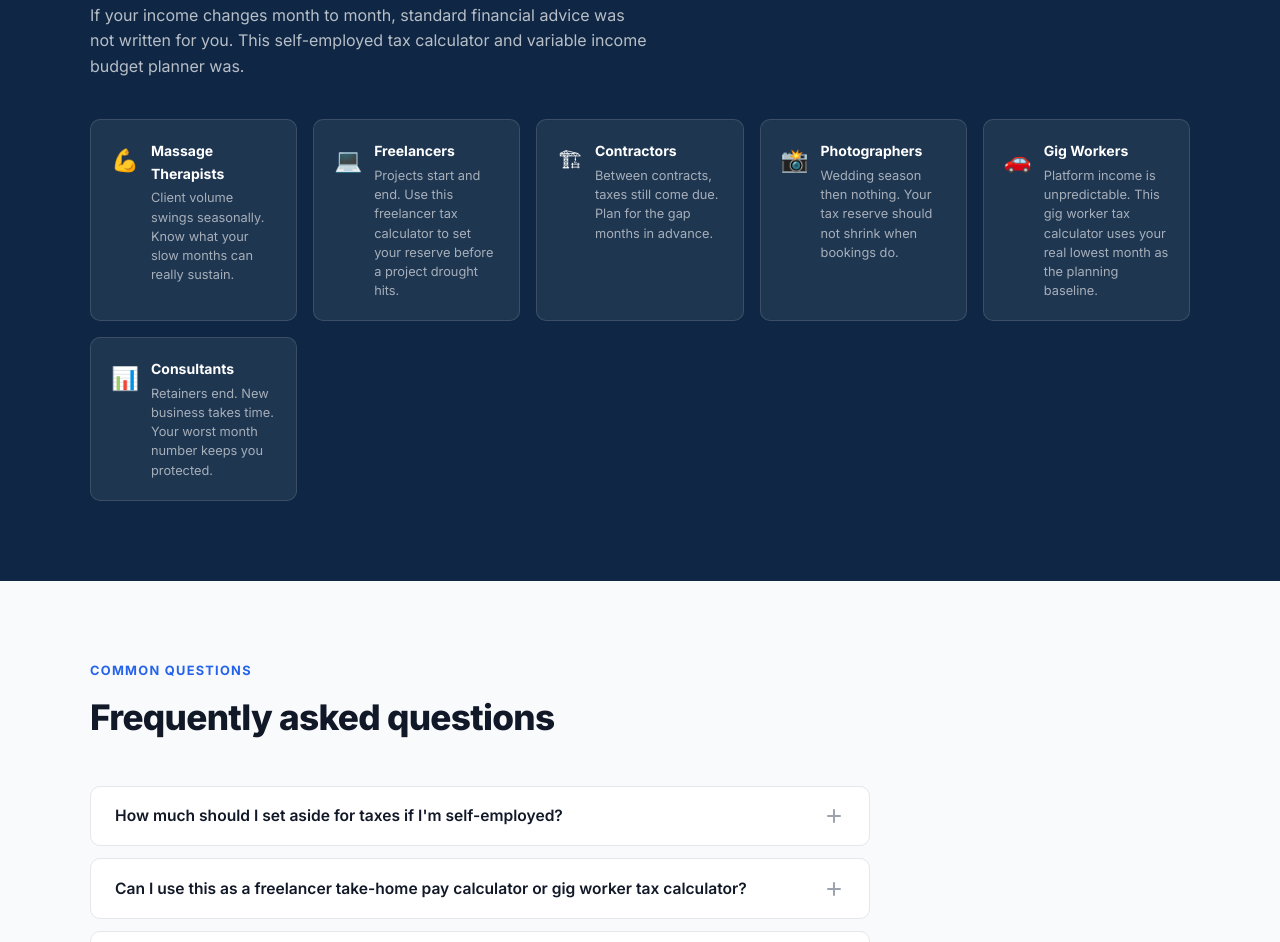
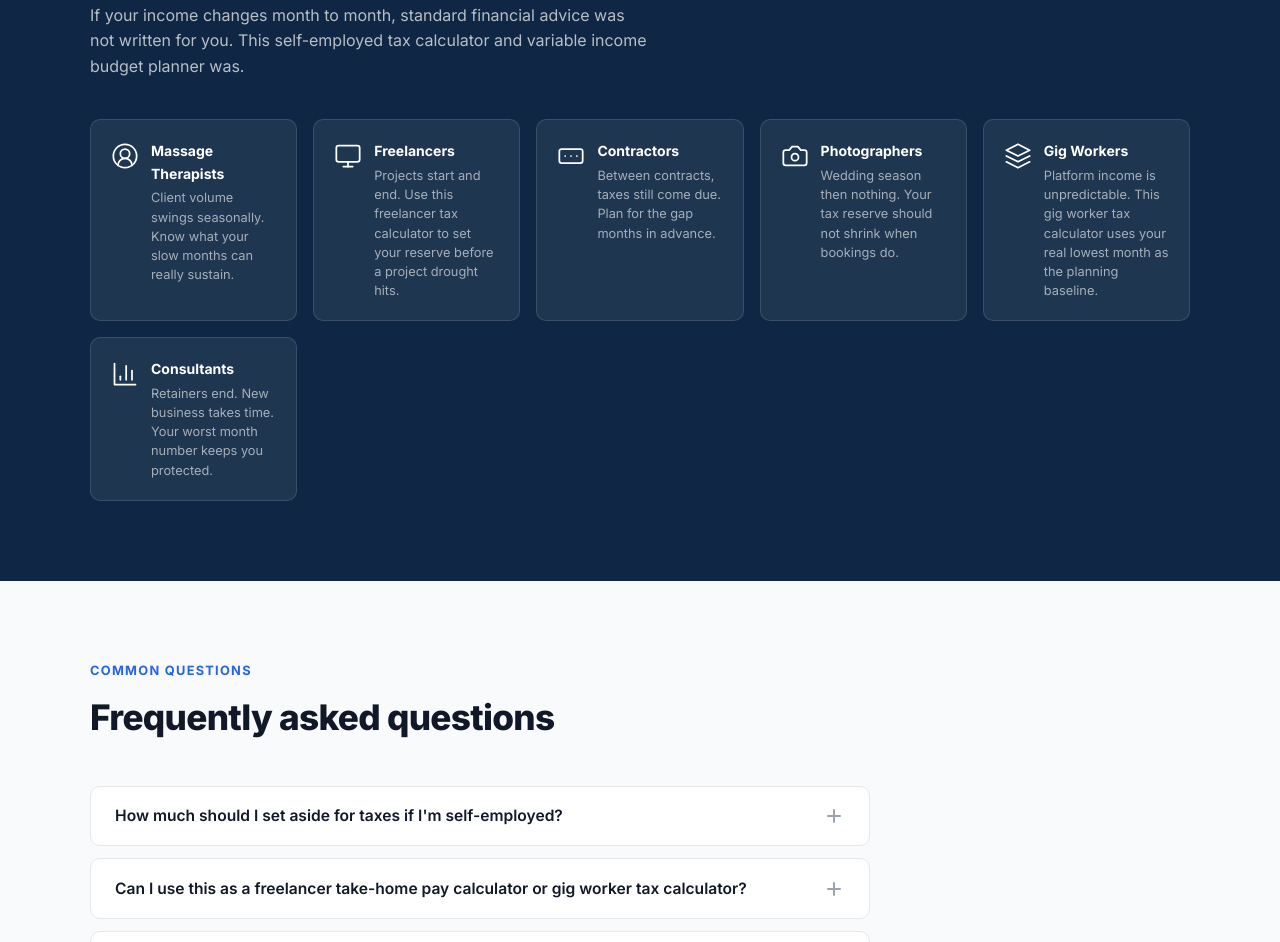
Before and after one commit to Ralph-AI-2026/irregular-income-calculator, a website: page index.html in a window 1280 px wide. Shown: the part 2810-3752 px from the top of the page. Drawn offline with Linux system fonts and the light colour scheme.

Commit message:
fix: replace all emojis with SVG icons

```diff
--- a/index.html
+++ b/index.html
@@ -1461,42 +1461,42 @@
 
       <div class="who-grid">
         <div class="who-card">
-          <div class="who-icon" aria-hidden="true">&#x1F4AA;</div>
+          <div class="who-icon" aria-hidden="true"><svg width="28" height="28" viewBox="0 0 24 24" fill="none" stroke="currentColor" stroke-width="1.5" stroke-linecap="round" stroke-linejoin="round"><path d="M18 20a6 6 0 0 0-12 0"/><circle cx="12" cy="10" r="4"/><circle cx="12" cy="12" r="10"/></svg></div>
           <div>
             <div class="who-title">Massage Therapists</div>
             <div class="who-desc">Client volume swings seasonally. Know what your slow months can really sustain.</div>
           </div>
         </div>
         <div class="who-card">
-          <div class="who-icon" aria-hidden="true">&#x1F4BB;</div>
+          <div class="who-icon" aria-hidden="true"><svg width="28" height="28" viewBox="0 0 24 24" fill="none" stroke="currentColor" stroke-width="1.5" stroke-linecap="round" stroke-linejoin="round"><rect x="2" y="3" width="20" height="14" rx="2"/><path d="M8 21h8"/><path d="M12 17v4"/></svg></div>
           <div>
             <div class="who-title">Freelancers</div>
             <div class="who-desc">Projects start and end. Use this freelancer tax calculator to set your reserve before a project drought hits.</div>
           </div>
         </div>
         <div class="who-card">
-          <div class="who-icon" aria-hidden="true">&#x1F3D7;</div>
+          <div class="who-icon" aria-hidden="true"><svg width="28" height="28" viewBox="0 0 24 24" fill="none" stroke="currentColor" stroke-width="1.5" stroke-linecap="round" stroke-linejoin="round"><rect x="2" y="6" width="20" height="12" rx="2"/><path d="M12 12h.01"/><path d="M17 12h.01"/><path d="M7 12h.01"/></svg></div>
           <div>
             <div class="who-title">Contractors</div>
             <div class="who-desc">Between contracts, taxes still come due. Plan for the gap months in advance.</div>
           </div>
         </div>
         <div class="who-card">
-          <div class="who-icon" aria-hidden="true">&#x1F4F8;</div>
+          <div class="who-icon" aria-hidden="true"><svg width="28" height="28" viewBox="0 0 24 24" fill="none" stroke="currentColor" stroke-width="1.5" stroke-linecap="round" stroke-linejoin="round"><path d="M14.5 4h-5L7 7H4a2 2 0 0 0-2 2v9a2 2 0 0 0 2 2h16a2 2 0 0 0 2-2V9a2 2 0 0 0-2-2h-3l-2.5-3z"/><circle cx="12" cy="13" r="3"/></svg></div>
           <div>
             <div class="who-title">Photographers</div>
             <div class="who-desc">Wedding season then nothing. Your tax reserve should not shrink when bookings do.</div>
           </div>
         </div>
         <div class="who-card">
-          <div class="who-icon" aria-hidden="true">&#x1F697;</div>
+          <div class="who-icon" aria-hidden="true"><svg width="28" height="28" viewBox="0 0 24 24" fill="none" stroke="currentColor" stroke-width="1.5" stroke-linecap="round" stroke-linejoin="round"><path d="M12 2L2 7l10 5 10-5-10-5z"/><path d="M2 17l10 5 10-5"/><path d="M2 12l10 5 10-5"/></svg></div>
           <div>
             <div class="who-title">Gig Workers</div>
             <div class="who-desc">Platform income is unpredictable. This gig worker tax calculator uses your real lowest month as the planning baseline.</div>
           </div>
         </div>
         <div class="who-card">
-          <div class="who-icon" aria-hidden="true">&#x1F4CA;</div>
+          <div class="who-icon" aria-hidden="true"><svg width="28" height="28" viewBox="0 0 24 24" fill="none" stroke="currentColor" stroke-width="1.5" stroke-linecap="round" stroke-linejoin="round"><path d="M3 3v18h18"/><path d="M18 17V9"/><path d="M13 17V5"/><path d="M8 17v-3"/></svg></div>
           <div>
             <div class="who-title">Consultants</div>
             <div class="who-desc">Retainers end. New business takes time. Your worst month number keeps you protected.</div>
@@ -1775,21 +1775,21 @@
       if (surplus > TIGHT_THRESHOLD) {
         return {
           cls: 'stable',
-          icon: '&#x2705;',
+          icon: '<svg width="20" height="20" viewBox="0 0 24 24" fill="none" stroke="currentColor" stroke-width="2" stroke-linecap="round" stroke-linejoin="round"><path d="M22 11.08V12a10 10 0 1 1-5.93-9.14"/><polyline points="22 4 12 14.01 9 11.01"/></svg>',
           title: 'Looking Stable',
           msg: 'Your current numbers suggest that even in a lower month, your spending plan still covers your fixed costs after reserving money for taxes and your emergency buffer.'
         };
       } else if (surplus >= -TIGHT_THRESHOLD) {
         return {
           cls: 'tight',
-          icon: '&#x26A0;&#xFE0F;',
+          icon: '<svg width="20" height="20" viewBox="0 0 24 24" fill="none" stroke="currentColor" stroke-width="2" stroke-linecap="round" stroke-linejoin="round"><path d="M10.29 3.86L1.82 18a2 2 0 0 0 1.71 3h16.94a2 2 0 0 0 1.71-3L13.71 3.86a2 2 0 0 0-3.42 0z"/><line x1="12" y1="9" x2="12" y2="13"/><line x1="12" y1="17" x2="12.01" y2="17"/></svg>',
           title: 'Running Tight',
           msg: 'Your numbers suggest that your budget may still work, but your margin is thin in a lower month. Be careful about increasing recurring expenses.'
         };
       } else {
         return {
           cls: 'risky',
-          icon: '&#x26D4;',
+          icon: '<svg width="20" height="20" viewBox="0 0 24 24" fill="none" stroke="currentColor" stroke-width="2" stroke-linecap="round" stroke-linejoin="round"><circle cx="12" cy="12" r="10"/><line x1="15" y1="9" x2="9" y2="15"/><line x1="9" y1="9" x2="15" y2="15"/></svg>',
           title: 'Budget Risk Detected',
           msg: 'Your fixed costs appear too high for your weakest month after tax reserves and savings protection. Consider raising rates, cutting fixed costs, or increasing reserves.'
         };
```
